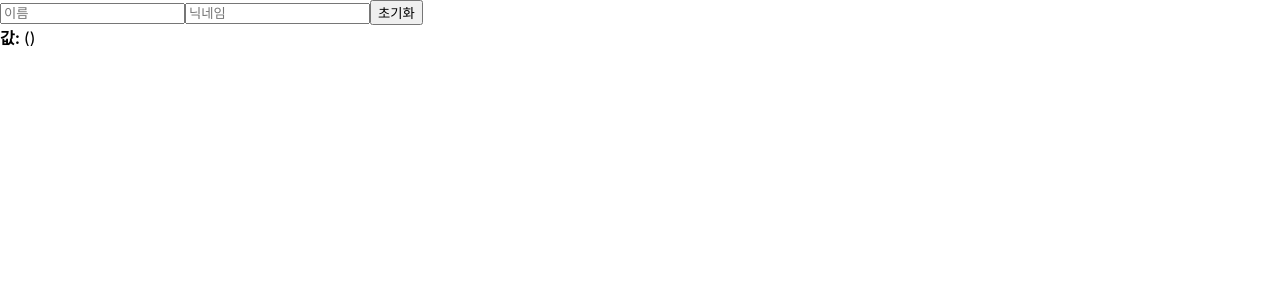
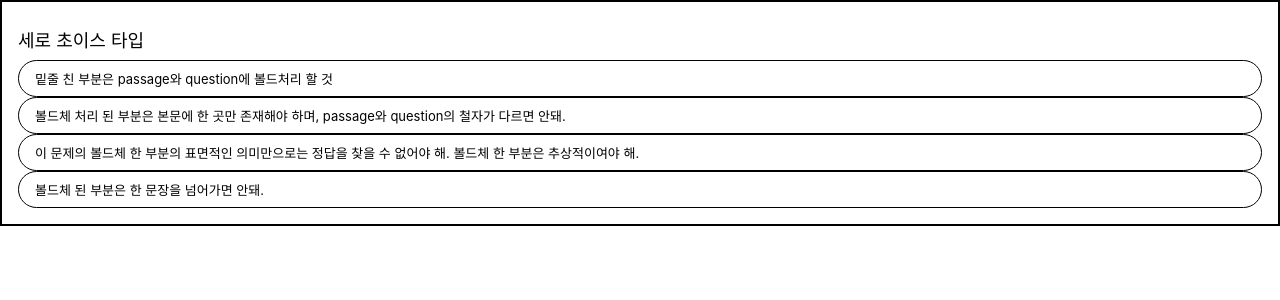
Before and after one commit to yurim-hgr/reactReview, a React (Create React App) app: page / in a window 1280 px wide. Shown: the top 300 px of the page. Built offline with nearby package versions, Linux system fonts and the light colour scheme.

Commit message:
실장님 과제 ui 만들어 보기

```diff
--- a/src/App.js
+++ b/src/App.js
@@ -1,14 +1,27 @@
 import React from 'react';
-import Counter from './Counter';
-import InputSample from './InputSample';
+import Wrapper from './Wrapper';
+import Hello from './Hello';
+import ChoiceContainer from './ChoiceContainer';
+import Title from './Title';
 
 function App() {
 
   return (
     <>
-      <InputSample />
+      <Wrapper>
+        <Title name="세로 초이스 타입" />
+        <ChoiceContainer/>
+      </Wrapper>
+
     </>
   );
 }
 
 export default App;
+
+// <>
+// <Wrapper>
+// <Title name="세로 초이스 타입" />
+// <ChoiceContainer/>
+// </Wrapper>
+//</>
--- /dev/null
+++ b/src/Choice.js
@@ -0,0 +1,34 @@
+import React, {useState, useRef } from 'react';
+
+function Choice ({desc, isSpecial}) {
+    const [color , setColor ] = useState("white");
+    const style = {
+        border: '1px solid black',
+        padding: '8px 16px',
+
+        borderRadius: '30px',
+        backgroundColor :{color},
+        fontSize :"13px",
+        cursor: "pointer"
+    };
+
+    // style 의 색은 바뀔테지만 재렌더링이 앙ㄴ됨,ㅏ
+    // 추후 class name 을 바꾸는 방식으로 하는게 좋아보임 ..
+    // 그리고 choice 도 map 합수등을 반복적인 컴포넌트를 쓰는게 좋아보임 ...
+
+
+    const changeColor = () => {
+        console.log("click", color)
+        // const ccc = gre
+        setColor(prev => prev  == "green"? "white" : "green" )
+    }
+    return <div style={style} onClick={changeColor}>
+                {desc}
+            </div>
+}
+
+Choice.defaultProps ={
+    desc : 'choice없음'
+}
+
+export default Choice;
--- /dev/null
+++ b/src/ChoiceContainer.js
@@ -0,0 +1,18 @@
+import React from 'react';
+
+import Choice from './Choice';
+
+
+function ChoiceContainer() {
+
+  return (
+    <>
+        <Choice desc= "밑줄 친 부분은 passage와 question에 볼드처리 할 것" />
+        <Choice desc= "볼드체 처리 된 부분은 본문에 한 곳만 존재해야 하며, passage와 question의 철자가 다르면 안돼."/>
+        <Choice desc= "이 문제의 볼드체 한 부분의 표면적인 의미만으로는 정답을 찾을 수 없어야 해. 볼드체 한 부분은 추상적이여야 해."/>
+        <Choice desc= "볼드체 된 부분은 한 문장을 넘어가면 안돼."/>
+    </>
+  );
+}
+
+export default ChoiceContainer;
--- /dev/null
+++ b/src/Title.js
@@ -0,0 +1,14 @@
+import React from "react";
+
+function Title({name, color , isSpecial}) {
+    const style = {
+        fontSize : '18px' ,
+        margin : '8px 0'
+    };
+    return <div style={style}>{name} </div>
+}
+
+Title.defaultProps ={
+    name : '이름없음'
+}
+export default Title;
```
